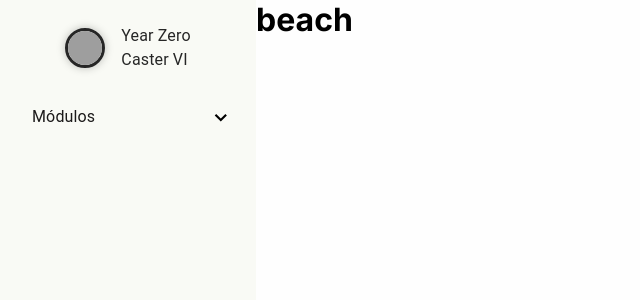
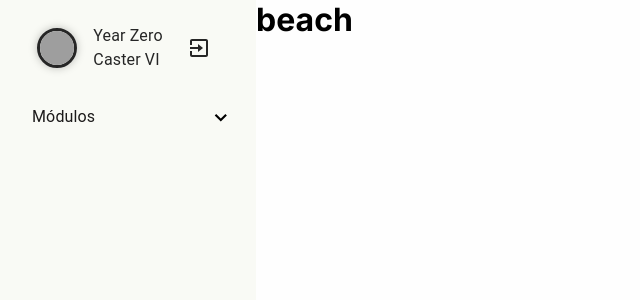
Before and after one commit to otavioaraujo08/caderno-surfista, a Next.js app in the folder front-end/: page /home/beach in a window 1280 px wide. Shown: the top 300 px of the page, without its empty margins (0-640 px from the left). Built offline with nearby package versions, Linux system fonts and the light colour scheme; grey boxes are pictures that could not be loaded.

Commit message:
feat: add button to logOut

```diff
--- a/front-end/src/components/Sidebar/Header/index.tsx
+++ b/front-end/src/components/Sidebar/Header/index.tsx
@@ -1,10 +1,12 @@
-import { Box } from '@mui/material';
+import { Box, IconButton } from '@mui/material';
 import {
     StyledAvatar,
     StyledHeader,
     StyledSubtitle,
     StyledTitle,
 } from './styles';
+import { BiExit } from 'react-icons/bi';
+import useAuthenticate from '@/hooks/useAuthenticate';
 
 interface HeaderProps {
     name: string;
@@ -13,6 +15,7 @@ interface HeaderProps {
 
 export const Header = (props: HeaderProps) => {
     const { name, title } = props;
+    const { handleLogOut } = useAuthenticate();
 
     return (
         <StyledHeader>
@@ -26,6 +29,15 @@ export const Header = (props: HeaderProps) => {
 
                 <StyledSubtitle>{title || 'Caster VI'}</StyledSubtitle>
             </Box>
+
+            <IconButton onClick={handleLogOut}>
+                <BiExit
+                    size="1.5rem"
+                    style={{
+                        color: '#262626',
+                    }}
+                />
+            </IconButton>
         </StyledHeader>
     );
 };
```
